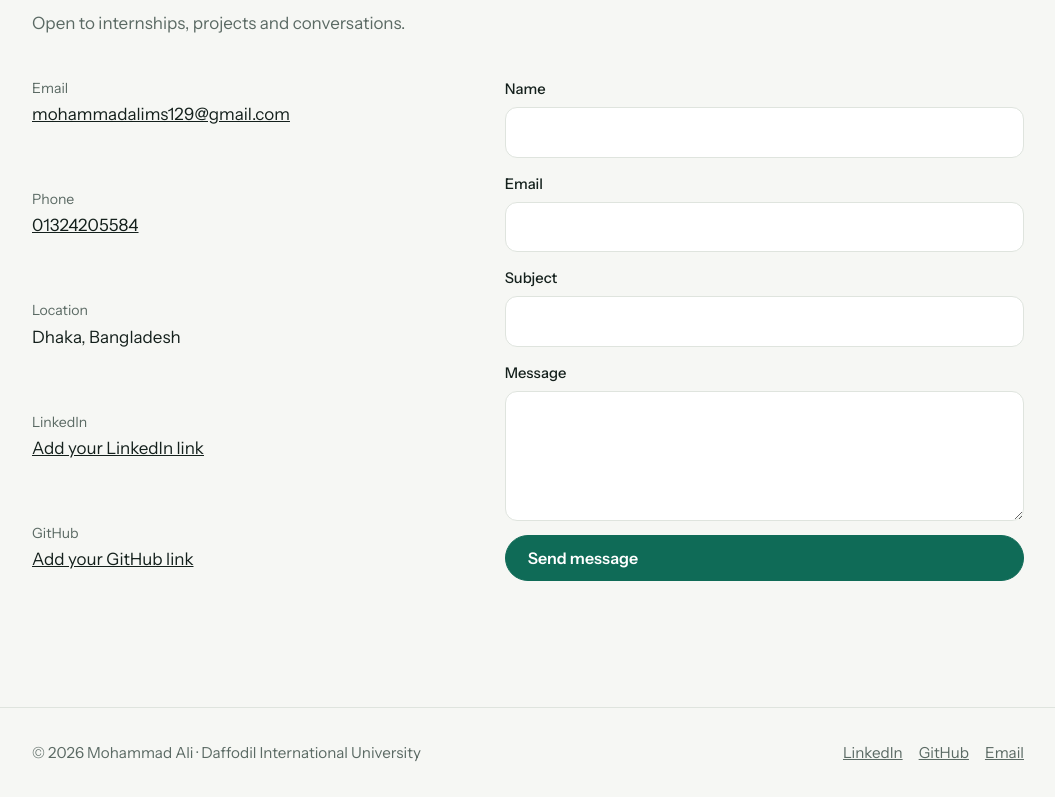
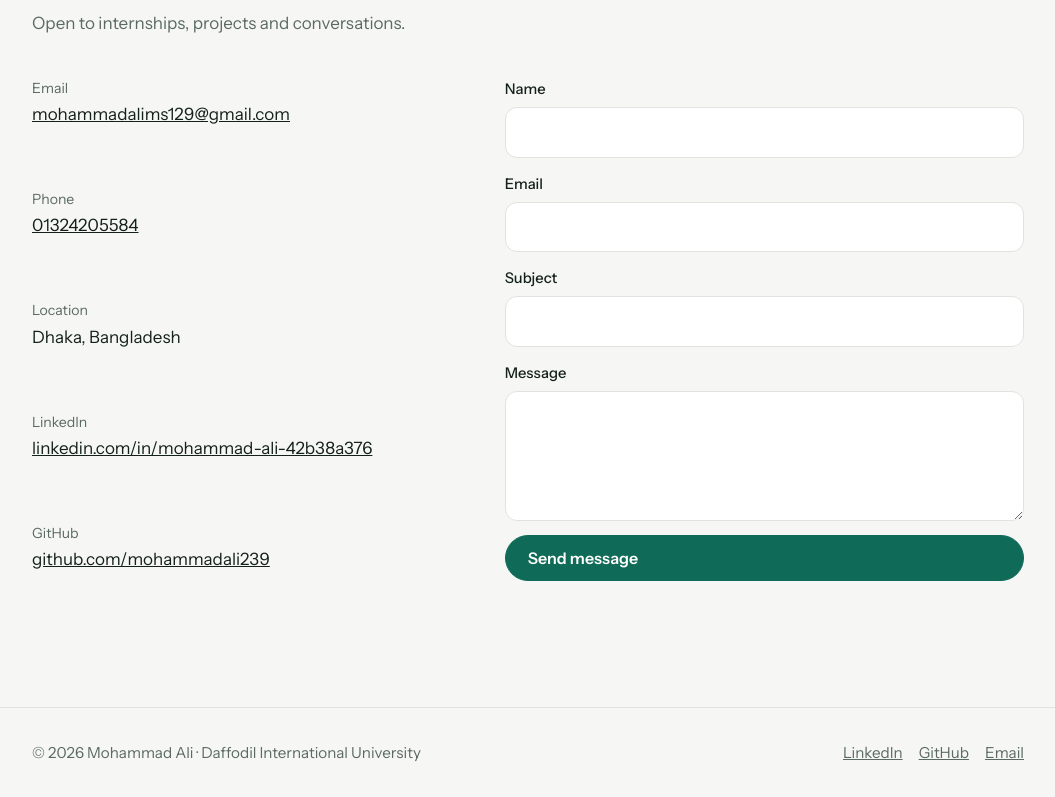
Before and after one commit to mohammadali239/Mohammad-Ali, a plain HTML site: page index.html in a window 1280 px wide. Shown: the part 5780-6577 px from the top of the page, without its empty margins (112-1167 px from the left). Drawn offline with Linux system fonts and the light colour scheme.

Commit message:
Update index.html

```diff
--- a/index.html
+++ b/index.html
@@ -184,8 +184,8 @@ section{padding:64px 0}}
 <li><span>Email</span><a href="mailto:mohammadalims129@gmail.com">mohammadalims129@gmail.com</a></li>
 <li><span>Phone</span><a href="tel:+8801324205584">01324205584</a></li>
 <li><span>Location</span>Dhaka, Bangladesh</li>
-<li><span>LinkedIn</span><a href="#contact">Add your LinkedIn link</a></li>
-<li><span>GitHub</span><a href="#contact">Add your GitHub link</a></li>
+<li><span>LinkedIn</span><a href="https://www.linkedin.com/in/mohammad-ali-42b38a376/" target="_blank" rel="noopener">linkedin.com/in/mohammad-ali-42b38a376</a></li>
+<li><span>GitHub</span><a href="https://github.com/mohammadali239" target="_blank" rel="noopener">github.com/mohammadali239</a></li>
 </ul>
 <form id="form" class="rv">
 <label>Name<input name="name" required autocomplete="name"></label>
```
